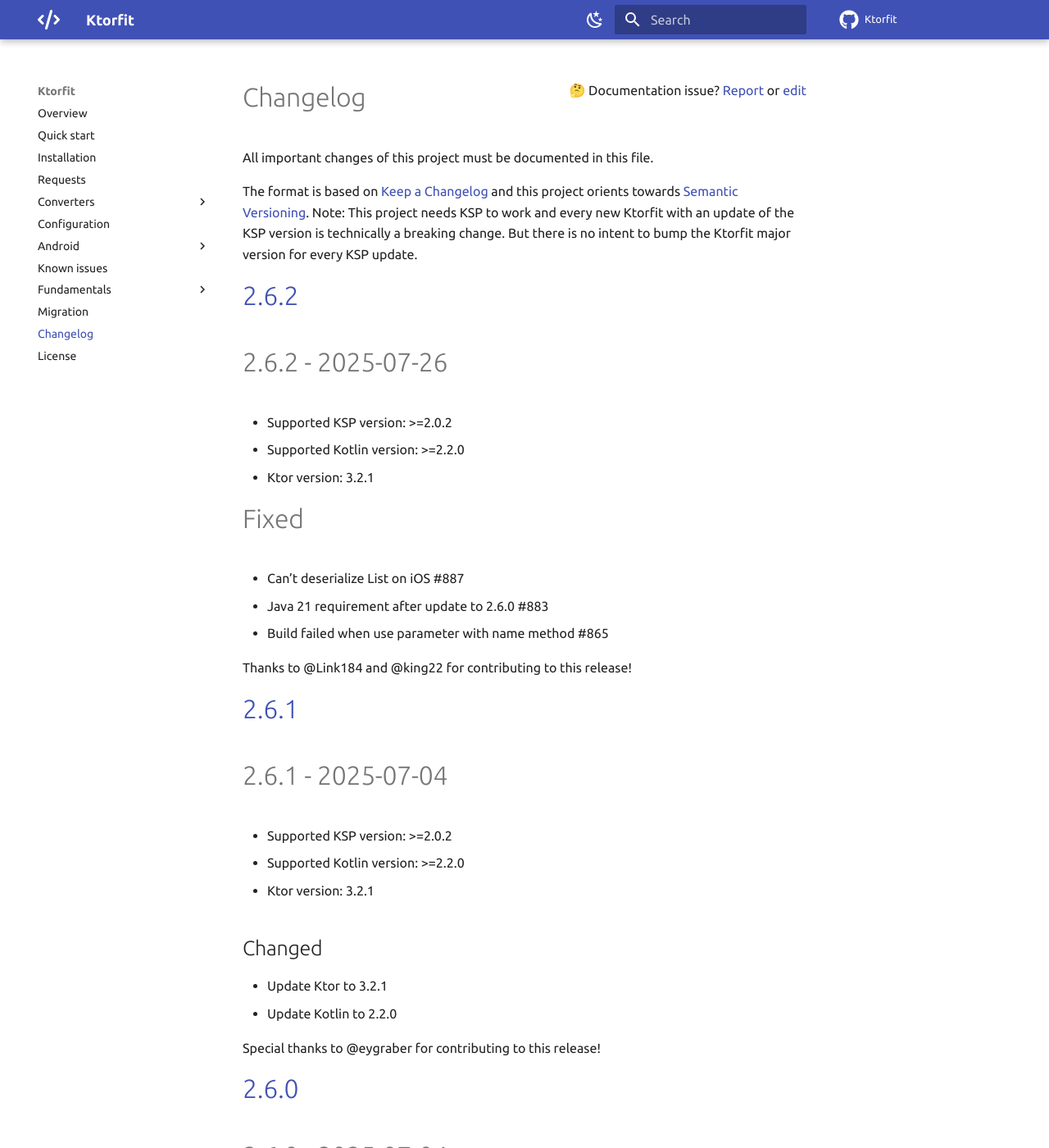
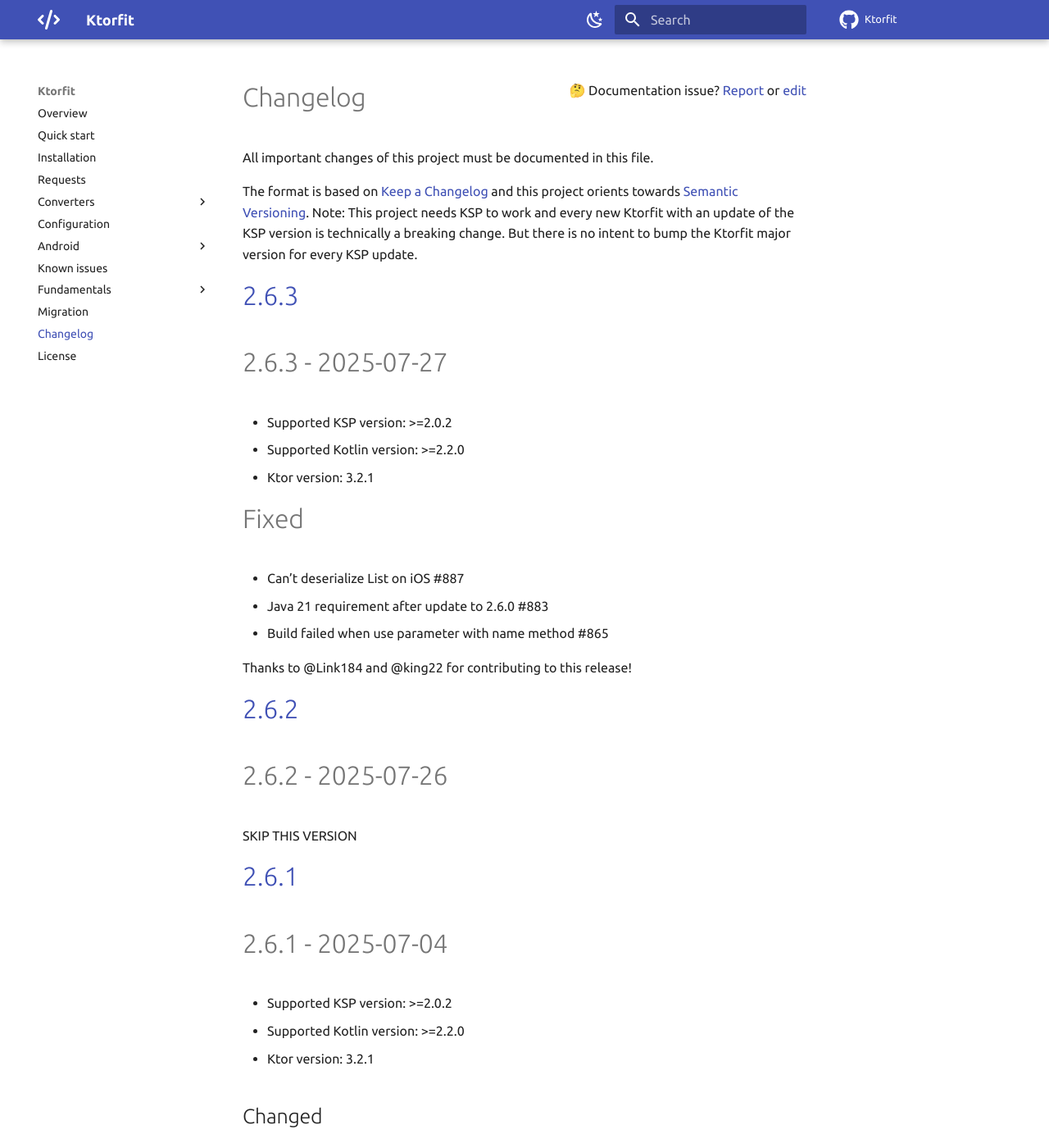
Before and after one commit to Foso/Ktorfit, an MkDocs documentation site: the page built from docs/CHANGELOG.md, in a window 1280 px wide and 1400 px high. Shown: the whole window at 82% size. Built offline with MkDocs 1.6.1 and Material for MkDocs 9.7.7, drawn with Linux system fonts in a browser that asks for light colours; comment, search, counter and statistics services are not loaded.

Commit message:
Release 2.6.3

```diff
--- a/docs/CHANGELOG.md
+++ b/docs/CHANGELOG.md
@@ -7,9 +7,9 @@
 Note: This project needs KSP to work and every new Ktorfit with an update of the KSP version is technically a breaking change.
 But there is no intent to bump the Ktorfit major version for every KSP update.
 
-# [2.6.2]()
+# [2.6.3]()
 
-2.6.2 - 2025-07-26
+2.6.3 - 2025-07-27
 ========================================
 * Supported KSP version: >=2.0.2
 * Supported Kotlin version: >=2.2.0
@@ -22,6 +22,11 @@
 
 Thanks to @Link184 and @king22 for contributing to this release!
 
+# [2.6.2]()
+
+2.6.2 - 2025-07-26
+========================================
+SKIP THIS VERSION
 
 # [2.6.1]()
 
--- a/mkdocs.yml
+++ b/mkdocs.yml
@@ -13,7 +13,7 @@
   site:
     images: '../../images'
   ktorfit:
-    release: "2.6.2"
+    release: "2.6.3"
   ktor:
     release: "3.1.2"
   social:
```
Also changed, not shown: 2 other files.
